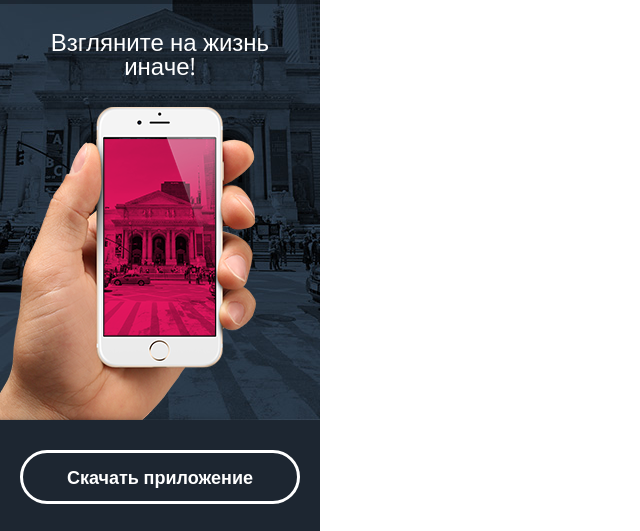
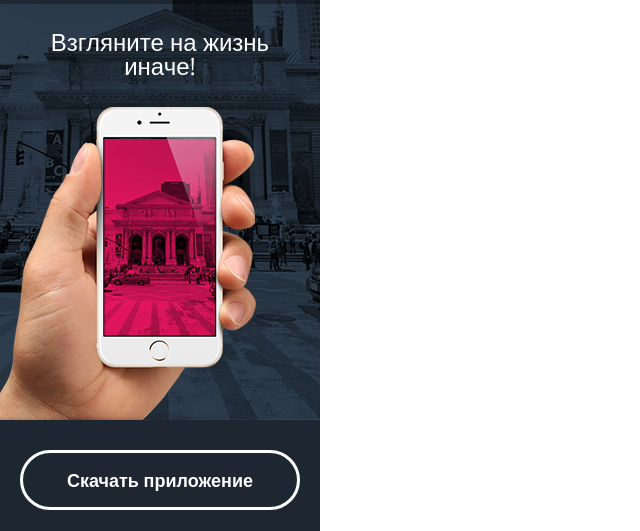
Before and after one commit to OlgaOdnokolova/38936-pink, a website: page index.html in a window 1280 px wide. Shown: the part 65-596 px from the top of the page, without its empty margins (0-640 px from the left). Drawn offline with nearby package versions, Linux system fonts and the light colour scheme; files that its build step writes are made by us from their sources.

Commit message:
мелочь

```diff
--- a/index.html
+++ b/index.html
@@ -41,7 +41,7 @@
 
   <div class="download-app  download-app--bg">
     <div class="container">
-      <a class="download-app__link" href="#">Скачать приложение</a>
+      <a class="download-app__btn" href="#">Скачать приложение</a>
       <a class="download-app__platform" href="#"><img src="img/icon-apple.png" width="46" height="57" alt="platform-apple"></a>
       <a class="download-app__platform" href="#"><img src="img/icon-android.png" width="42" height="47" alt="platform-android"></a>
       <a class="download-app__platform  download-app__platform--last" href="#"><img src="img/icon-microsoft.png" width="44" height="42" alt="platform-microsoft"></a>
--- a/sass/base.scss
+++ b/sass/base.scss
@@ -2,6 +2,7 @@
 
 body {
   width: 320px;
+  margin: 0;
   font-family: $font-family-base;
   line-height: $line-height-base;
   font-weight: $font-weight-base;
@@ -99,10 +100,6 @@ p {
   }
 }
 
-.main-menu:hover ~ .main-nav {
-  display: block;
-}
-
 .intro {
   padding-top: 95px;
   min-height: 140px;
--- a/sass/index.scss
+++ b/sass/index.scss
@@ -18,13 +18,12 @@
   &--bg{
     background-color: #1d2631;
   }
-  &__link{
+  &__btn{
     display: block;
     padding: 15px 37px;
     margin-bottom: 30px;
     text-decoration: none;
     font-size: ($font-size-base)+4px;
-    line-height: ($line-height-base)-6px;
     font-weight: 600;
     border: 3px solid #ffffff;
     border-radius: 30px;
```
